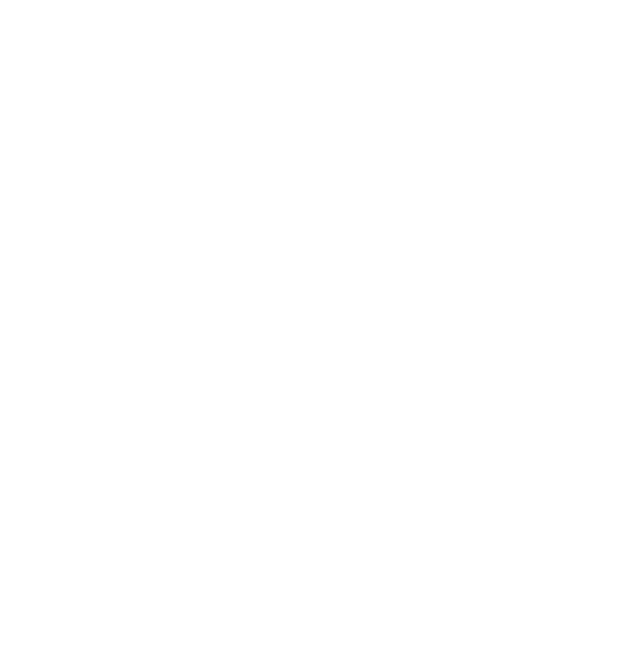
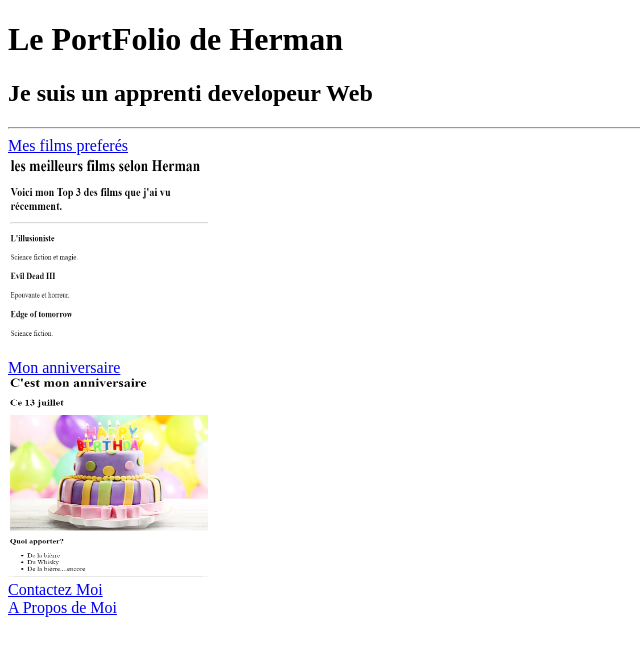
Before and after one commit to namreh237/html-portfolio, a plain HTML site: page index.html in a window 1280 px wide. Shown: the whole page, without its empty margins (0-640 px from the left). Drawn offline with Linux system fonts and the light colour scheme.

Commit message:
Add files via upload

```diff
--- a/index.html
+++ b/index.html
@@ -13,3 +13,21 @@ HINT for TODO 6: You can use the height attribute set to 200 to make the image s
 https://developer.mozilla.org/en-US/docs/Web/HTML/Element/img#attr-height -->
 
 <!-- TODO 7: Add the Contact Me and About Me page links -->
+<!DOCTYPE html>
+<html lang="en">
+<head>
+    <meta charset="UTF-8">
+    <meta name="viewport" content="width=device-width, initial-scale=1.0">
+    <title>Document</title>
+</head>
+<body>
+ <h1> Le PortFolio de Herman</h1>
+ <h2>Je suis un apprenti developeur Web </h2><hr>
+<a href=".public/movie-ranking.html"> Mes films preferés</a><br/>
+<img src="./assets/images/mes films.png" height="200px" width="200px"><br/>
+<a href="./public/birthday-invite.html"> Mon anniversaire</a><br/>
+<img src="./assets/images/mon anniv.png" height="200px" width="200px"><br/>
+<a href="./public/contact.html"> Contactez Moi</a><br/>
+<a href="./public/about.html"> A Propos de Moi</a>
+</body>
+</html>
```
